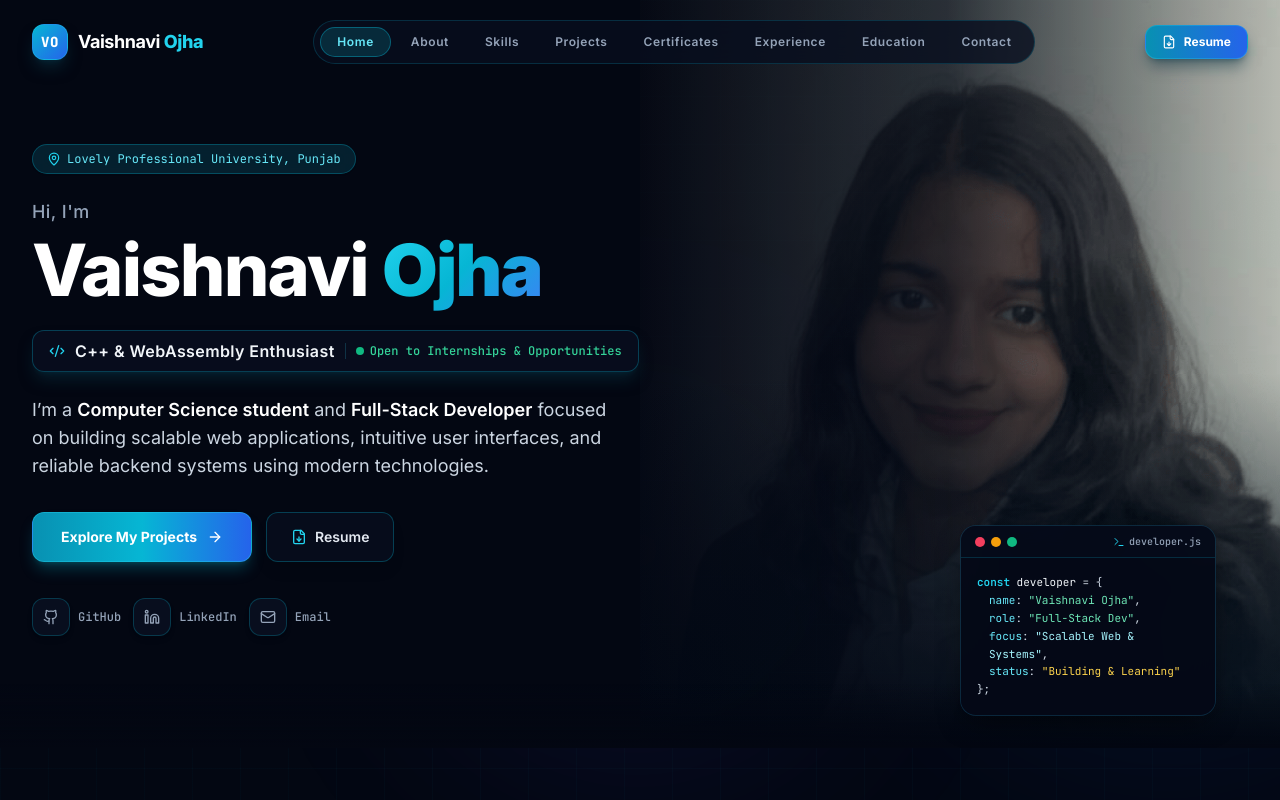
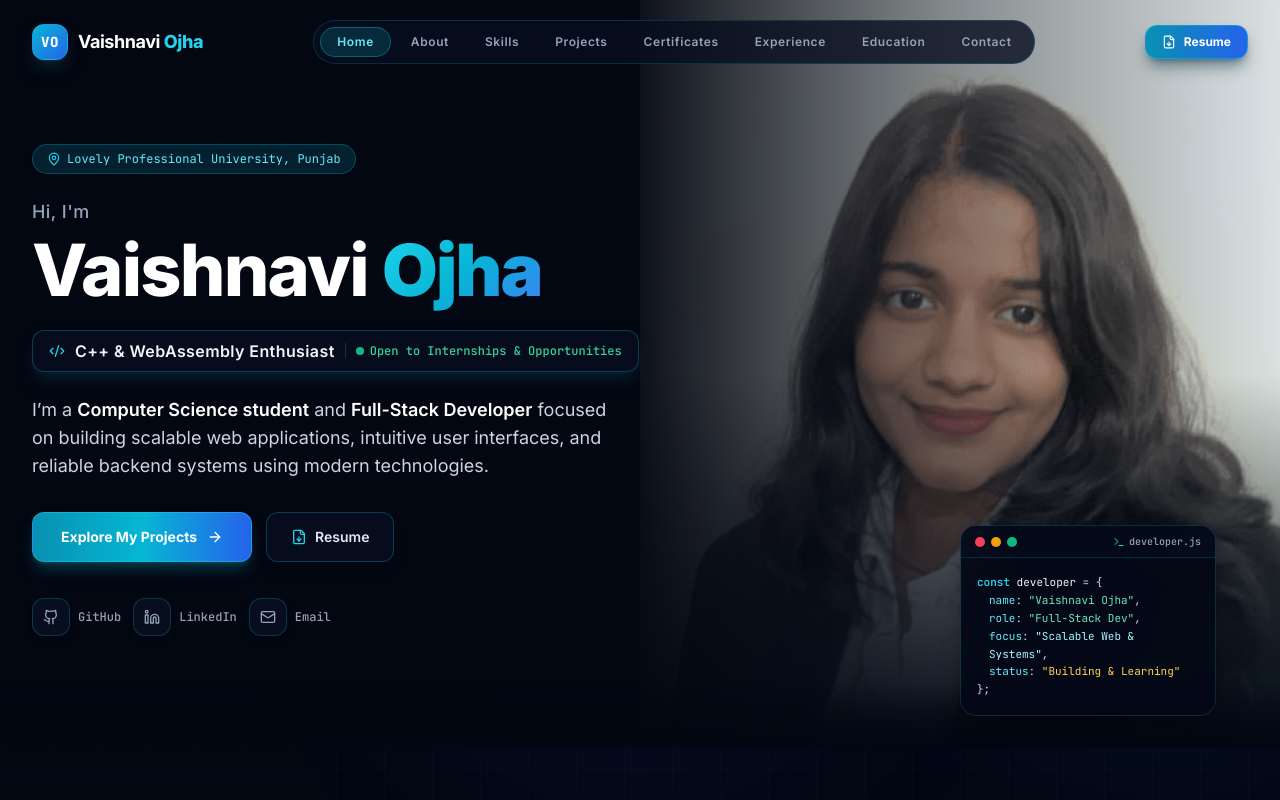
Before and after one commit to Vaishnaviojha162/portfolio, a Next.js app: page / in a window 1280 px wide. Shown: the top 800 px of the page. Built offline with nearby package versions, Linux system fonts and the light colour scheme.

Commit message:
fix: increase profile photo brightness and visibility, add high-priority image preloading in head

```diff
--- a/app/layout.js
+++ b/app/layout.js
@@ -40,6 +40,9 @@ export const metadata = {
 export default function RootLayout({ children }) {
   return (
     <html lang="en" className={`dark scroll-smooth ${inter.variable} ${jetbrainsMono.variable}`}>
+      <head>
+        <link rel="preload" href="/vaishnavi.png" as="image" fetchPriority="high" />
+      </head>
       <body className="bg-[#030712] text-[#F8FAFC] antialiased selection:bg-cyan-500/30 selection:text-cyan-200">
         {children}
       </body>
--- a/components/Hero.jsx
+++ b/components/Hero.jsx
@@ -32,20 +32,23 @@ export default function Hero() {
     <section id="home" className="relative min-h-[92vh] flex items-center overflow-hidden pt-24 pb-16">
       {/* ── Background Portrait / Seamless Blend on Right ── */}
       <div className="absolute inset-0 z-0 pointer-events-none overflow-hidden">
-        {/* The portrait photo positioned on the right with improved brightness */}
-        <div className="absolute right-0 top-0 h-full w-full sm:w-[58%] lg:w-[52%] opacity-90">
+        {/* Subtle Cyan Backlight behind portrait for atmospheric illumination */}
+        <div className="absolute top-1/4 right-12 h-[380px] w-[380px] rounded-full bg-cyan-500/15 blur-[100px] pointer-events-none" />
+
+        {/* The portrait photo positioned on the right with enhanced brightness & visibility */}
+        <div className="absolute right-0 top-0 h-full w-full sm:w-[58%] lg:w-[52%] opacity-98">
           <Image
             src="/vaishnavi.png"
             alt="Vaishnavi Ojha – Full-Stack Developer"
             fill
             priority
-            className="object-cover object-top filter brightness-105 contrast-105"
+            className="object-cover object-top filter brightness-115 contrast-105"
             sizes="(max-width: 768px) 100vw, 52vw"
           />
           {/* Seamless gradient fade overlays blending into dark background */}
-          <div className="absolute inset-0 bg-gradient-to-r from-[#030712] via-[#030712]/80 to-transparent" />
+          <div className="absolute inset-0 bg-gradient-to-r from-[#030712] via-[#030712]/45 to-transparent" />
           <div className="absolute inset-0 bg-gradient-to-t from-[#030712] via-transparent to-transparent" />
-          <div className="absolute inset-0 bg-gradient-to-l from-cyan-950/20 to-transparent" />
+          <div className="absolute inset-0 bg-gradient-to-l from-cyan-950/15 to-transparent" />
         </div>
         {/* Solid dark panel on left for text readability */}
         <div className="absolute inset-y-0 left-0 w-full sm:w-1/2 bg-[#030712]/90 sm:bg-[#030712]" />
```
Also changed, not shown: public/hero.jpg, public/vaishnavi.png.
